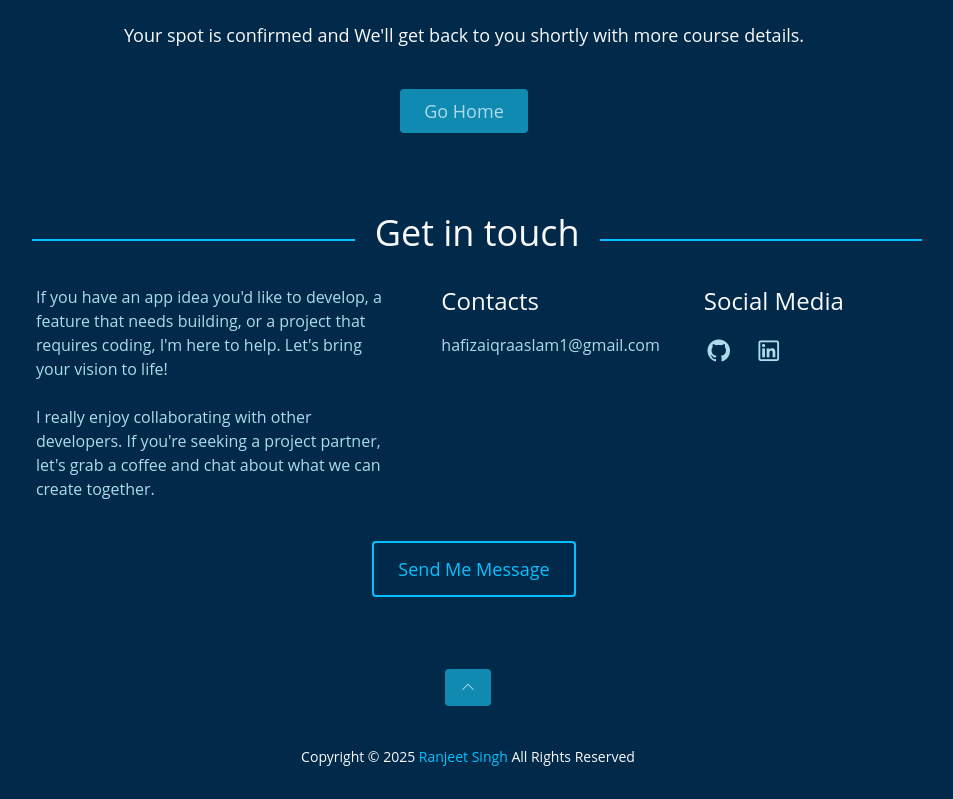
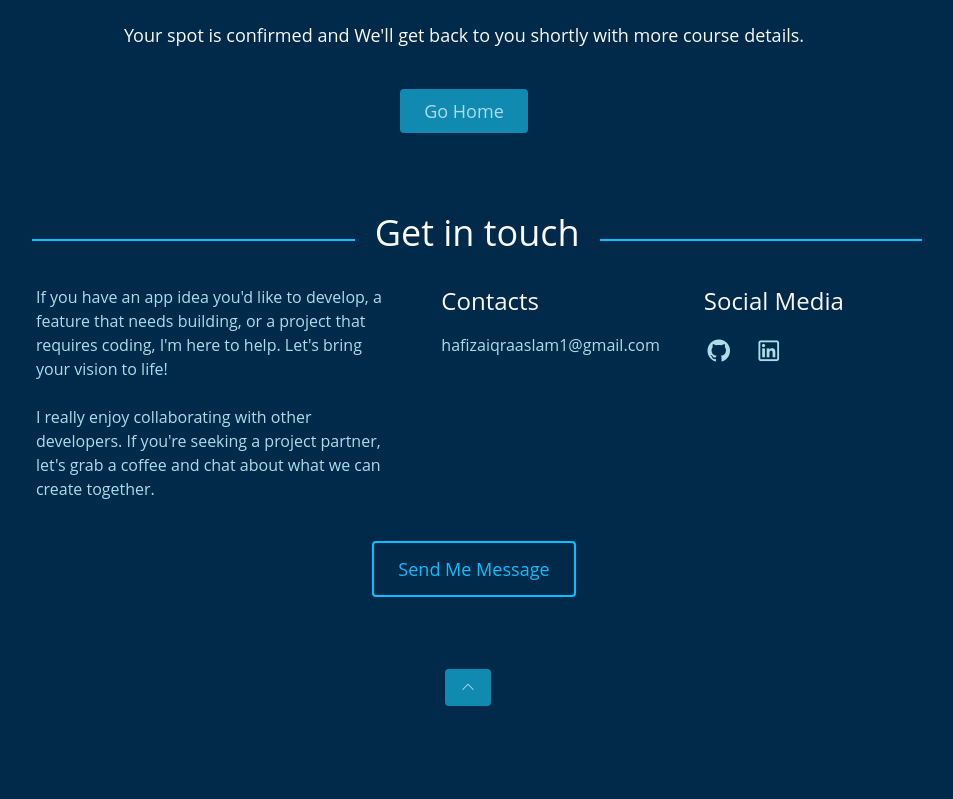
Before and after one commit to Iqra1Aslam/portfolio, a React (Create React App) app: page /signup-successfull in a window 1280 px wide. Shown: the part 295-1094 px from the top of the page, without its empty margins (172-1125 px from the left). After the commit the page ends 1073 px from the top, so only its background shows below. Built offline with nearby package versions, Linux system fonts and the light colour scheme; no server answers.

Commit message:
Update Footer.js

```diff
--- a/src/components/Footer.js
+++ b/src/components/Footer.js
@@ -23,11 +23,6 @@ const Footer = () => (
       >
         <i className="las la-angle-up" />
       </button>
-      <p className="text-md">
-        Copyright © 2025
-        <a href="https://github.com/thecodechaser" className="text-secondaryColor"> Ranjeet Singh </a>
-        All Rights Reserved
-      </p>
     </footer>
   </>
 );
```
